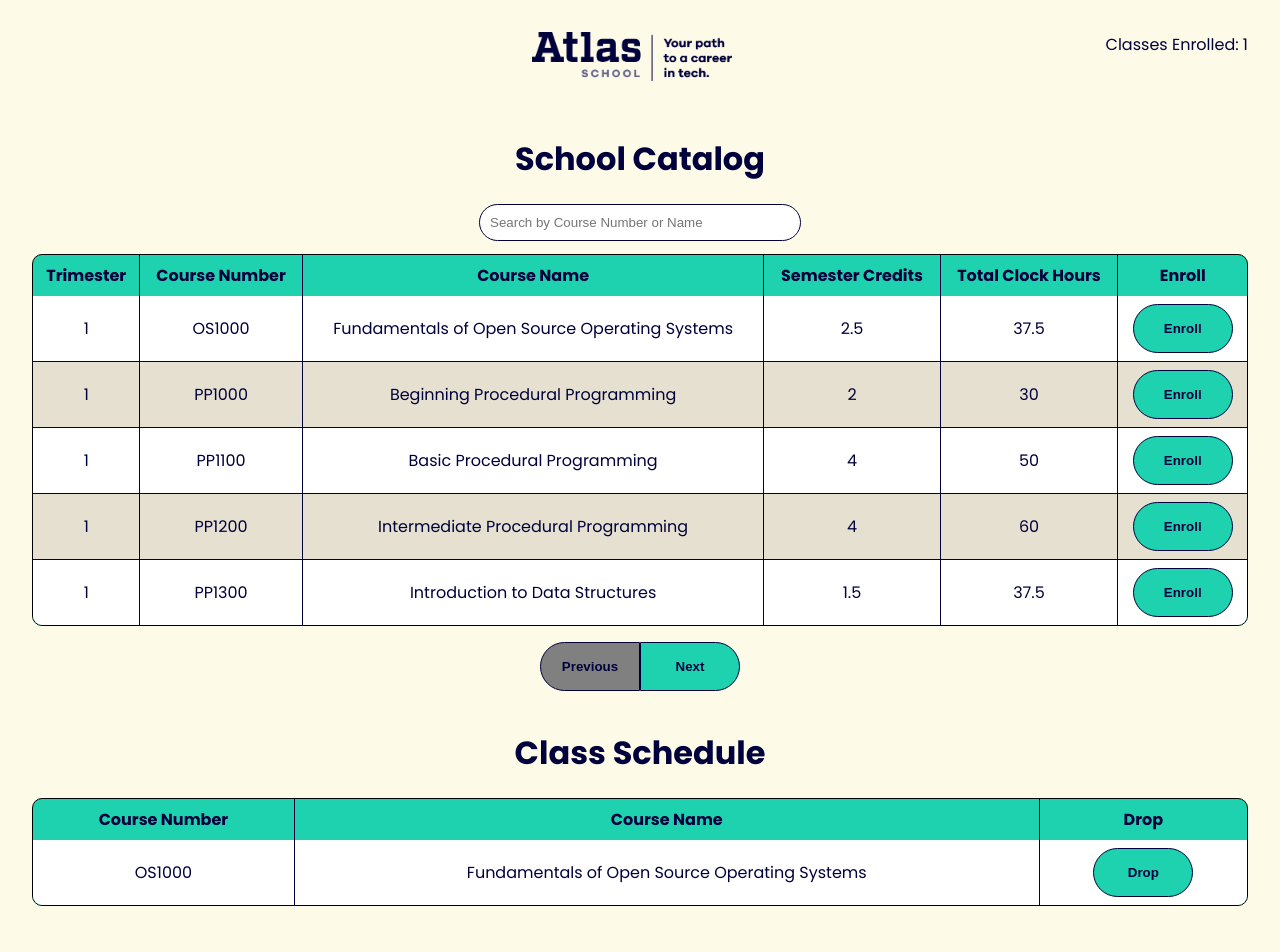
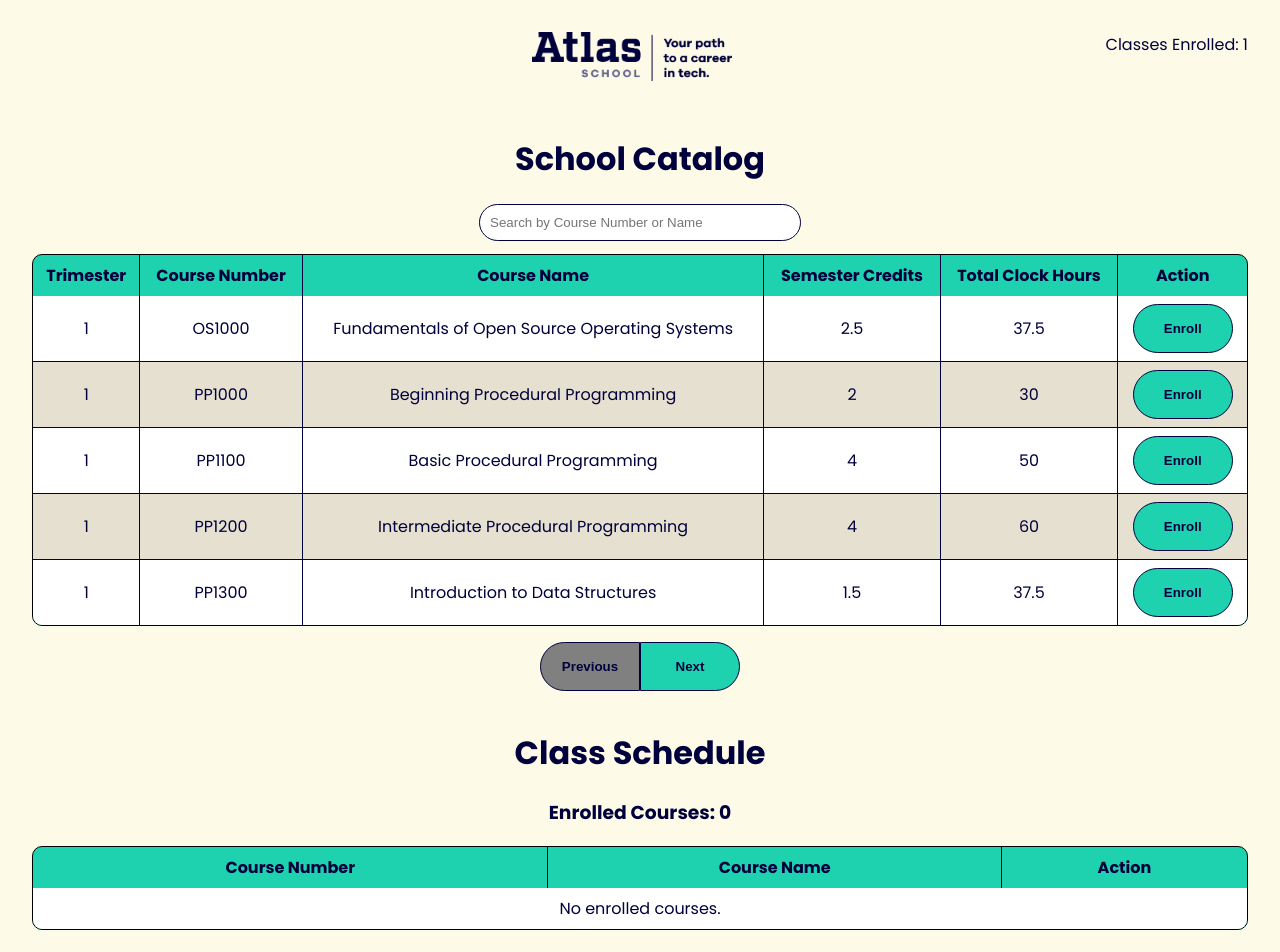
Before and after one commit to Frandy4ever/atlas-react-state-intro, a React (Vite) app: page / in a window 1280 px wide. Shown: the top 952 px of the page. Built offline with nearby package versions, Linux system fonts and the light colour scheme.

Commit message:
Add custom hook in EnrolledCoursesContext to manage course enrollment
- Added functionality to enroll in a course
- Added ability to drop a selected course
- Added ability to drop all enrolled courses

```diff
--- a/src/App.jsx
+++ b/src/App.jsx
@@ -1,13 +1,16 @@
-import SchoolCatalog from "./SchoolCatalog";
-import Header from "./Header";
-import ClassSchedule from "./ClassSchedule";
+import SchoolCatalog from "./components/SchoolCatalog";
+import Header from "./components/Header";
+import ClassSchedule from "./components/ClassSchedule";
+import { EnrolledCoursesProvider } from "./customs/EnrolledCoursesContext";
 
 export default function App() {
   return (
-    <div>
-      <Header />
-      <SchoolCatalog />
-      <ClassSchedule />
-    </div>
+    <EnrolledCoursesProvider>
+      <div>
+        <Header />
+        <SchoolCatalog />
+        <ClassSchedule />
+      </div>
+    </EnrolledCoursesProvider>
   );
 }
--- a/src/ClassSchedule.jsx
+++ /dev/null
@@ -1,25 +0,0 @@
-export default function ClassSchedule() {
-  return (
-    <div className="class-schedule">
-      <h1>Class Schedule</h1>
-      <table>
-        <thead>
-          <tr>
-            <th>Course Number</th>
-            <th>Course Name</th>
-            <th>Drop</th>
-          </tr>
-        </thead>
-        <tbody>
-          <tr>
-            <td>OS1000</td>
-            <td>Fundamentals of Open Source Operating Systems</td>
-            <td>
-              <button>Drop</button>
-            </td>
-          </tr>
-        </tbody>
-      </table>
-    </div>
-  );
-}
--- /dev/null
+++ b/src/components/ClassSchedule.jsx
@@ -0,0 +1,56 @@
+import { useEnrolledCourses } from "../customs/EnrolledCoursesContext";
+
+export default function ClassSchedule() {
+  const { enrolledCourses, dropCourse, dropAllCourses } = useEnrolledCourses(); // Access context
+
+  // Determine table class based on enrollment status
+  const tableClassName = enrolledCourses.length > 0 ? "no-border-radius" : "";
+
+  return (
+    <div className="class-schedule">
+      <h1>Class Schedule</h1>
+      <h3>Enrolled Courses: {enrolledCourses.length}</h3>
+
+      {/* Drop All Button below <h3> */}
+      {enrolledCourses.length > 0 && (
+        <button className="drop-all-button" onClick={dropAllCourses}>
+          Drop All
+        </button>
+      )}
+
+      {/* Always render the table */}
+      <table className={tableClassName}>
+        <thead>
+          <tr>
+            <th>Course Number</th>
+            <th>Course Name</th>
+            <th>Action</th>
+          </tr>
+        </thead>
+        <tbody>
+          {enrolledCourses.length > 0 ? (
+            // Render enrolled courses if available
+            enrolledCourses.map((course) => (
+              <tr key={course.courseNumber}>
+                <td>{course.courseNumber}</td>
+                <td>{course.courseName}</td>
+                <td>
+                  <button onClick={() => dropCourse(course.courseNumber)}>
+                    Drop
+                  </button>
+                </td>
+              </tr>
+            ))
+          ) : (
+            // Render a single row if no courses are enrolled
+            <tr>
+              <td colSpan="3" style={{ textAlign: "center" }}>
+                No enrolled courses.
+              </td>
+            </tr>
+          )}
+        </tbody>
+      </table>
+    </div>
+  );
+}
--- a/src/Header.jsx
+++ b/src/components/Header.jsx
@@ -1,4 +1,4 @@
-import logo from "./assets/logo.png";
+import logo from "../assets/logo.png";
 
 export default function Header() {
   return (
--- a/src/SchoolCatalog.jsx
+++ b/src/components/SchoolCatalog.jsx
@@ -1,19 +1,23 @@
 import { useEffect, useState } from "react";
+import { useEnrolledCourses } from "../customs/EnrolledCoursesContext";
 
 export default function SchoolCatalog() {
-  // To store and track various data changes.
+  // State for managing courses and UI behavior
   const [courses, setCourses] = useState([]);
   const [loading, setLoading] = useState(true);
   const [error, setError] = useState(null);
   const [search, setSearch] = useState("");
   const [sortColumn, setSortColumn] = useState(null);
   const [sortDirection, setSortDirection] = useState("asc");
-  const [currentPage, setCurrentPage] = useState(1); // Track the current page
+  const [currentPage, setCurrentPage] = useState(1);
 
-  const rowsPerPage = 5; // Limit rows per page to 5
+  const rowsPerPage = 5; // Number of rows per page
+
+  // Access context functions
+  const { enrollCourse } = useEnrolledCourses();
 
   useEffect(() => {
-    // Fetch data when the component mounts.
+    // Fetch courses data
     const fetchCourses = async () => {
       try {
         const response = await fetch("/api/courses.json");
@@ -30,18 +34,18 @@ export default function SchoolCatalog() {
     };
 
     fetchCourses();
-  }, []); // Ensures the program runs once.
+  }, []);
 
-  // Step 1: Filter courses based on search query (case insensitive)
+  // Filter courses based on the search query
   const filteredCourses = courses.filter((course) => {
     const query = search.toLowerCase();
     return (
       (course.courseNumber || "").toLowerCase().includes(query) ||
-      (course.name || "").toLowerCase().includes(query)
+      (course.courseName || "").toLowerCase().includes(query)
     );
   });
 
-  // Step 2: Sort the filtered courses based on the selected column and direction
+  // Sort the filtered courses
   const sortedCourses = [...filteredCourses].sort((a, b) => {
     if (!sortColumn) return 0;
 
@@ -57,14 +61,14 @@ export default function SchoolCatalog() {
     }
   });
 
-  // Step 3: Apply pagination to the sorted and filtered courses
+  // Paginate the sorted courses
   const startIndex = (currentPage - 1) * rowsPerPage;
   const paginatedCourses = sortedCourses.slice(
     startIndex,
     startIndex + rowsPerPage
   );
 
-  // Manage sorting when a column header is clicked
+  // Handle sorting when a column header is clicked
   const handleSort = (column) => {
     if (sortColumn === column) {
       setSortDirection(sortDirection === "asc" ? "desc" : "asc");
@@ -95,12 +99,10 @@ export default function SchoolCatalog() {
   return (
     <div className="school-catalog">
       <h1>School Catalog</h1>
-
       {/* Loading and Error States */}
       {loading && <p>Loading...</p>}
       {error && <p>Error: {error}</p>}
-
-      {/* Only render the table when data is ready */}
+      {/* Render table only when data is ready */}
       {!loading && !error && (
         <>
           {/* Search Input */}
@@ -110,7 +112,8 @@ export default function SchoolCatalog() {
             value={search}
             onChange={(e) => setSearch(e.target.value)}
           />
-          {/* Table */}
+
+          {/* Courses Table */}
           <table>
             <thead>
               <tr>
@@ -139,11 +142,11 @@ export default function SchoolCatalog() {
                   )}
                 </th>
                 <th
-                  onClick={() => handleSort("name")}
-                  className={sortColumn === "name" ? "active-column" : ""}
+                  onClick={() => handleSort("courseName")}
+                  className={sortColumn === "courseName" ? "active-column" : ""}
                 >
                   Course Name{" "}
-                  {sortColumn === "name" && (
+                  {sortColumn === "courseName" && (
                     <span className="sort-arrow">
                       {sortDirection === "asc" ? "↑" : "↓"}
                     </span>
@@ -175,7 +178,7 @@ export default function SchoolCatalog() {
                     </span>
                   )}
                 </th>
-                <th>Enroll</th>
+                <th>Action</th>
               </tr>
             </thead>
             <tbody>
@@ -188,7 +191,9 @@ export default function SchoolCatalog() {
                     <td>{course.semesterCredits}</td>
                     <td>{course.totalClockHours}</td>
                     <td>
-                      <button>Enroll</button>
+                      <button onClick={() => enrollCourse(course)}>
+                        Enroll
+                      </button>
                     </td>
                   </tr>
                 ))
@@ -202,17 +207,14 @@ export default function SchoolCatalog() {
 
           {/* Pagination Buttons */}
           <div className="pagination">
-            <button
-              onClick={handlePreviousPage}
-              disabled={currentPage === 1} // Disable on the first page
-            >
+            <button onClick={handlePreviousPage} disabled={currentPage === 1}>
               Previous
             </button>
             <button
               onClick={handleNextPage}
               disabled={
                 currentPage === Math.ceil(sortedCourses.length / rowsPerPage)
-              } // Disable on the last page
+              }
             >
               Next
             </button>
--- /dev/null
+++ b/src/customs/EnrolledCoursesContext.jsx
@@ -0,0 +1,48 @@
+import React, { createContext, useContext, useState } from "react";
+
+const EnrolledCoursesContext = createContext();
+
+// Create a custom hook for easier access to the context
+export const useEnrolledCourses = () => useContext(EnrolledCoursesContext);
+
+// Create the provider component
+export const EnrolledCoursesProvider = ({ children }) => {
+  const [enrolledCourses, setEnrolledCourses] = useState([]);
+
+  // Enroll in a course
+  const enrollCourse = (course) => {
+    if (
+      !enrolledCourses.some(
+        (enrolled) => enrolled.courseNumber === course.courseNumber
+      )
+    ) {
+      setEnrolledCourses((prev) => [...prev, course]);
+    }
+  };
+
+  // Drop a course
+  const dropCourse = (courseNumber) => {
+    setEnrolledCourses((prev) =>
+      prev.filter((course) => course.courseNumber !== courseNumber)
+    );
+  };
+
+  // Drop all courses
+  const dropAllCourses = () => {
+    setEnrolledCourses([]);
+  };
+
+  // Value provided to the context
+  const value = {
+    enrolledCourses,
+    enrollCourse,
+    dropCourse,
+    dropAllCourses,
+  };
+
+  return (
+    <EnrolledCoursesContext.Provider value={value}>
+      {children}
+    </EnrolledCoursesContext.Provider>
+  );
+};
--- a/src/index.css
+++ b/src/index.css
@@ -25,6 +25,11 @@ input {
   padding: 0.75em;
   margin-bottom: 1em;
 }
+
+/* h2 {
+  font-size: 2rem;
+  font-weight: 700;
+} */
 
 .button {
   appearance: button;
@@ -59,7 +64,7 @@ input {
   padding: 2rem;
 }
 
-table:first-of-type {
+table:first-of-type:not(.no-border-radius) {
   border-top-left-radius: 10px;
   border-top-right-radius: 10px;
 }
@@ -178,3 +183,19 @@ button {
   width: 100px;
   border-radius: 30px;
 }
+
+.drop-all-button {
+  margin-top: 20px;
+  padding: 10px 20px;
+  background-color: #ff4d4f;
+  color: white;
+  border: none;
+  border-radius: 5px 5px 0 0;
+  cursor: pointer;
+  font-size: 16px;
+  width: 100%;
+}
+
+.drop-all-button:hover {
+  background-color: #ff7875;
+}
```
